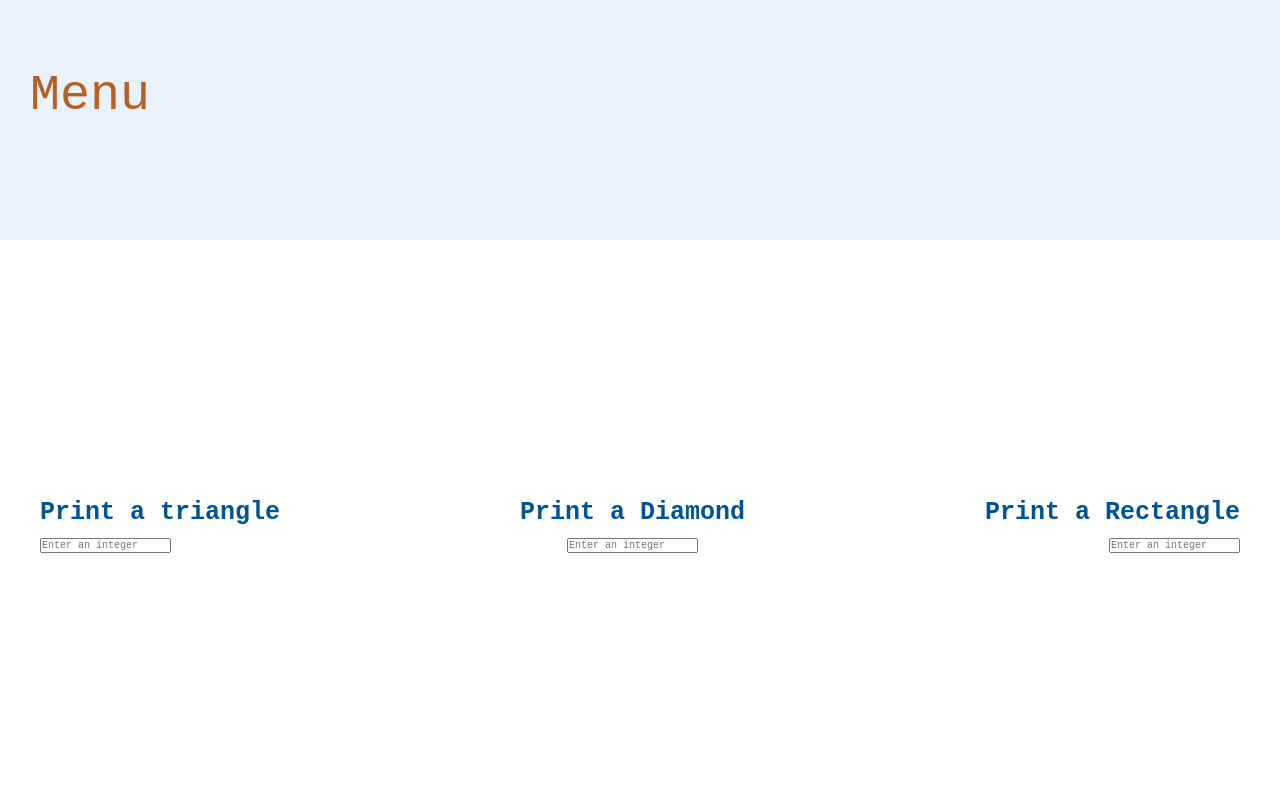
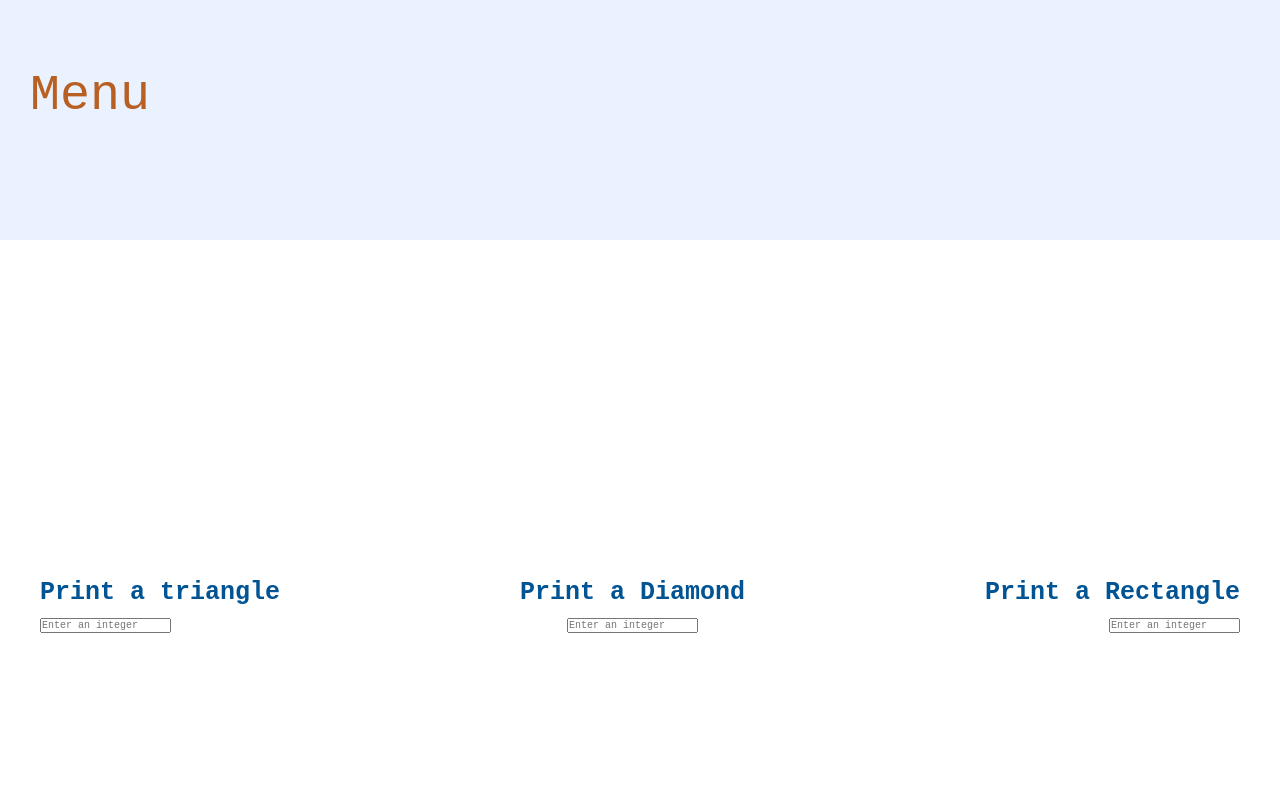
Before and after one commit to aaronDykes/react-portfolio, a React (Create React App) app: page /Pattern in a window 1280 px wide. Shown: the top 800 px of the page. Built offline with nearby package versions, Linux system fonts and the light colour scheme.

Commit message:
Increased height of Pattern page

```diff
--- a/src/css/Pattern.css
+++ b/src/css/Pattern.css
@@ -7,7 +7,7 @@
   gap: 1rem;
   display: grid;
   margin: 4rem;
-  height: 90vh;
+  height: 120vh;
 }
 input {
   font-size: 1rem;
```
